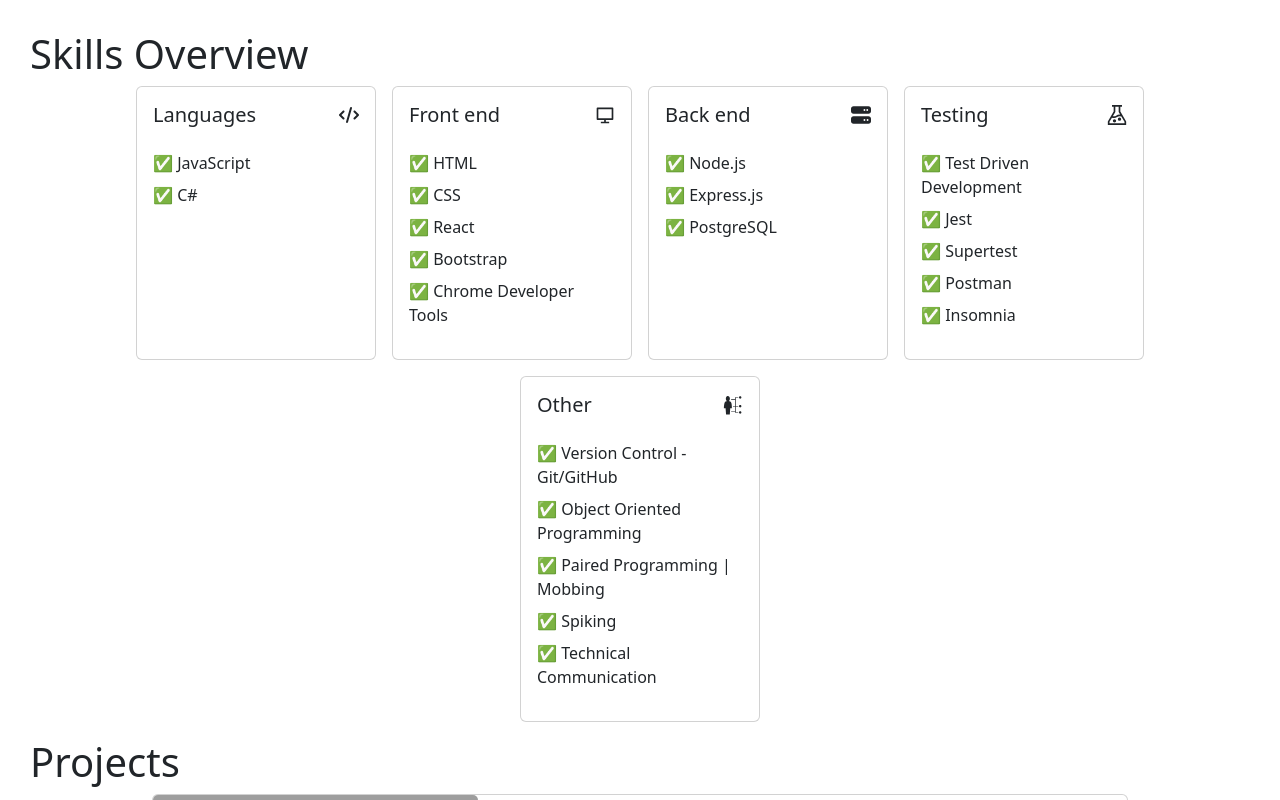
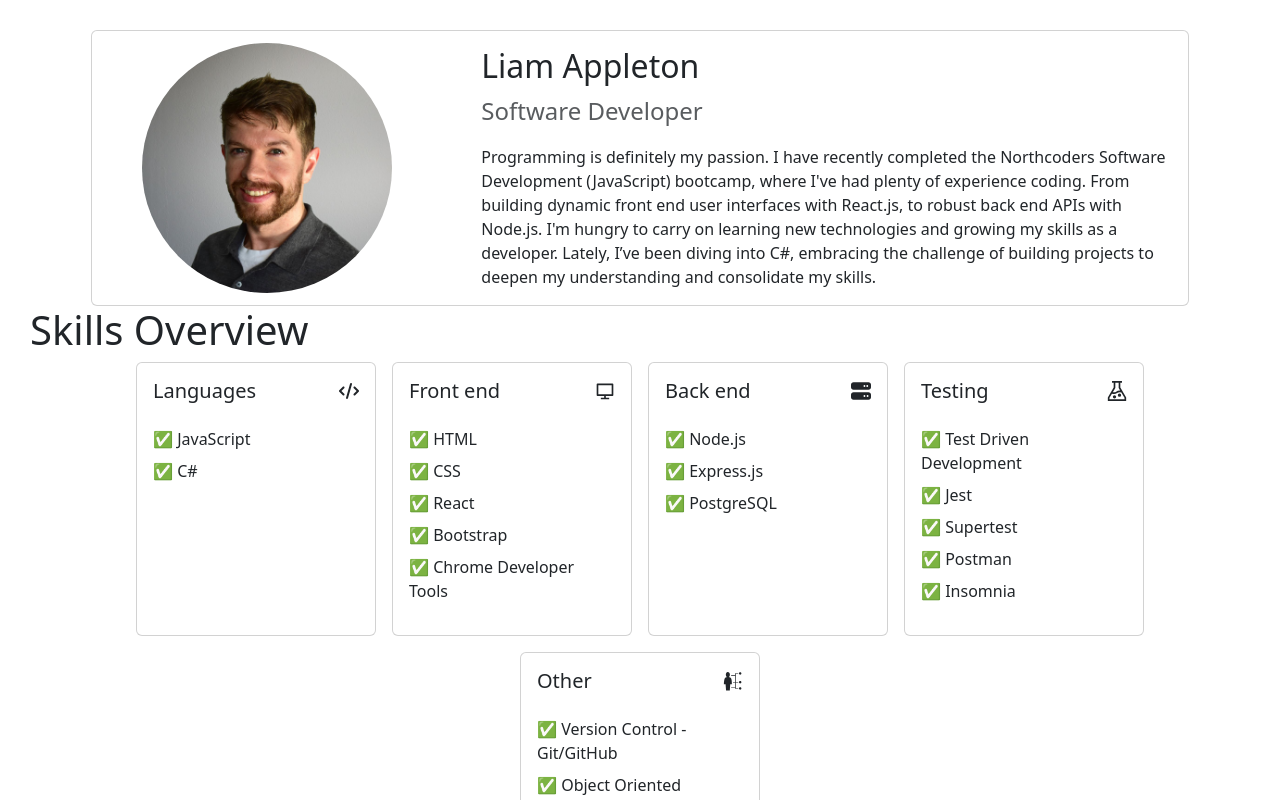
Before and after one commit to liamAppleton/Portfolio-Website, a React (Vite) app: page / in a window 1280 px wide. Shown: the top 800 px of the page. Built offline with nearby package versions, Linux system fonts and the light colour scheme; grey boxes are pictures that could not be loaded.

Commit message:
rendering PersonalBio in App

```diff
--- a/src/App.jsx
+++ b/src/App.jsx
@@ -1,10 +1,12 @@
 import './App.css';
 import { SkillsOverview } from './components/SkillsOverview';
 import { ProjectsDisplay } from './components/ProjectsDisplay';
+import { PersonalBio } from './components/PersonalBio';
 
 function App() {
   return (
     <>
+      <PersonalBio />
       <SkillsOverview />
       <ProjectsDisplay />
     </>
```
